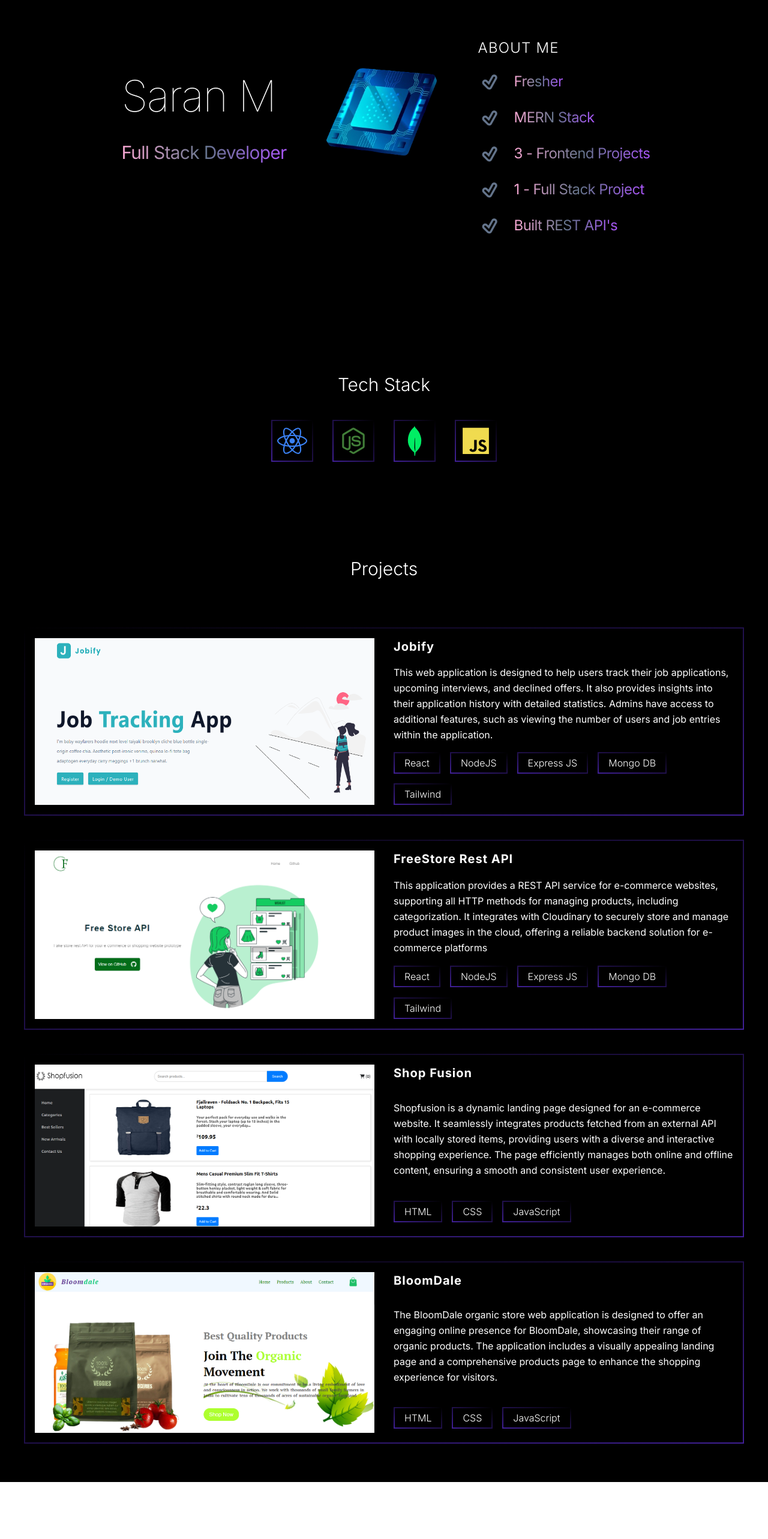
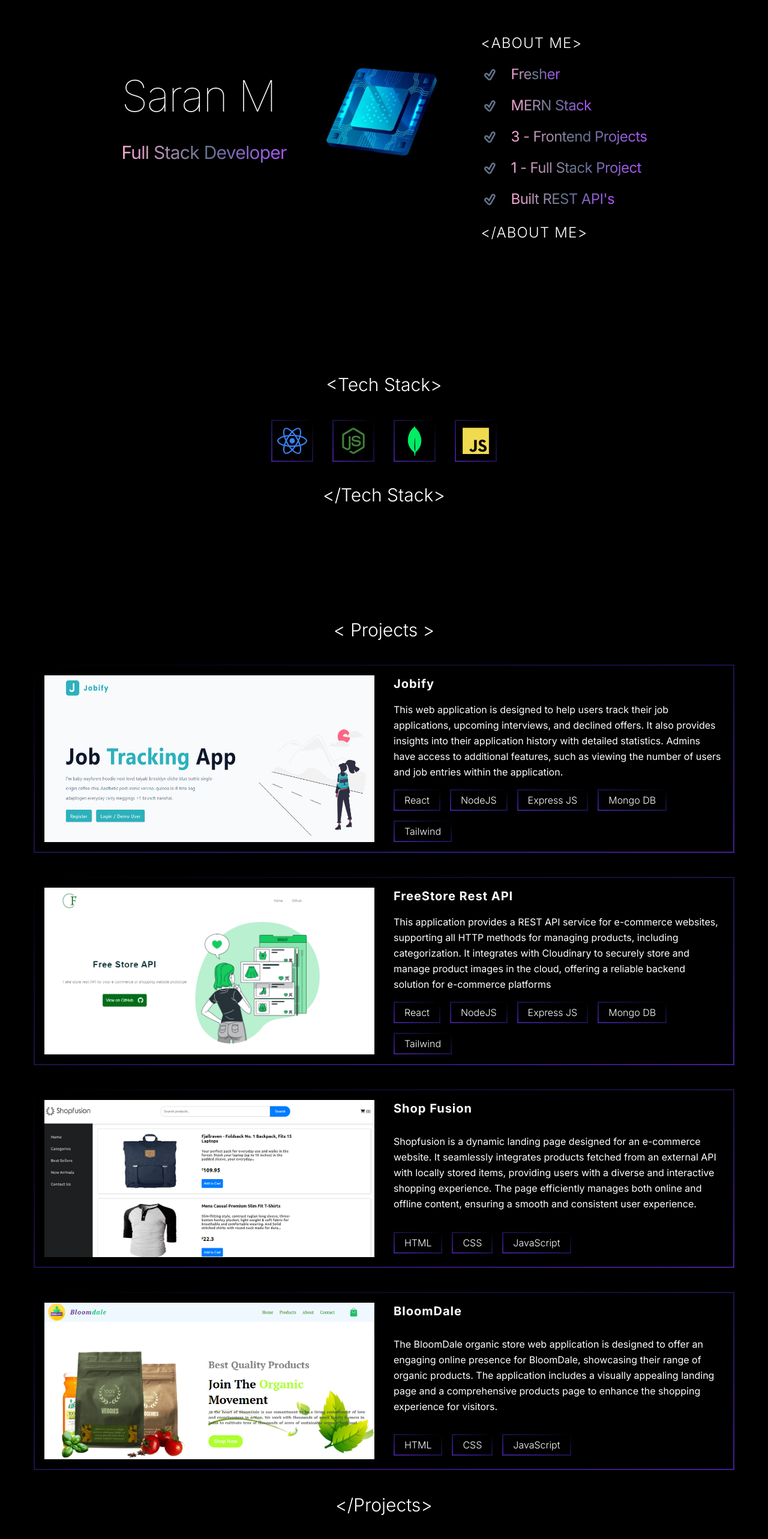
Before and after one commit to SaranMuruganM/portfolio, a React (Vite) app: page / in a window 1280 px wide. Shown: the part 206-2772 px from the top of the page at 60% size. Before the commit the page ends 2677 px from the top, so only its background shows below. Built offline with nearby package versions, Linux system fonts and the light colour scheme.

Commit message:
made some upgrades to components

```diff
--- a/src/App.jsx
+++ b/src/App.jsx
@@ -8,9 +8,8 @@ import cpu from "./assets/cpuformatted.png";
 
 const App = () => {
   return (
-    <div className="bg-black grid">
-      <div className="fixed min-h-dvh min-w-[100vw] flex items-center justify-center z-0" >
-
+    <div className="grid bg-black">
+      <div className="fixed left-0 top-0 z-0 flex min-h-dvh min-w-[100vw] items-center justify-center">
         <motion.img
           initial={{ y: 8 }}
           animate={{ y: -8 }}
@@ -22,10 +21,11 @@ const App = () => {
           }}
           src={cpu}
           alt="Animated CPU graphic"
-        className="-z-2 w-[200px] h-[150px]"
+          className="h-[100px] w-[150px] sm:h-[80px] sm:w-[120px] md:h-[150px] md:w-[200px]"
         />
       </div>
-      <div className="container z-10 mx-auto min-h-[100vh] md:px-10 px-4">
+
+      <div className="container z-10 mx-auto min-h-dvh px-4 lg:px-10">
         <NavBar />
         <Hero />
         <TechStack />
--- a/src/components/Hero.jsx
+++ b/src/components/Hero.jsx
@@ -27,15 +27,23 @@ const Hero = () => {
           animate={{ y: 0, opacity: 1 }}
           initial={{ y: -100, opacity: 0 }}
           transition={{ type: "tween", duration: 0.5, delay: 0.5 }}
-          className=" lg:text-2xl text-2xl tracking-wider  font-light mt-16"
+          className=" lg:text-2xl text-xl tracking-wider  font-light mt-16"
         >
-          ABOUT ME
+          &lt;ABOUT ME&gt;
         </motion.div>
         <HeroAbout aname={"Fresher"} />
         <HeroAbout aname={"MERN Stack"} />
         <HeroAbout aname={" 3 - Frontend Projects"} />
         <HeroAbout aname={"1 - Full Stack Project"} />
         <HeroAbout aname={"Built REST API's"} />
+        <motion.div
+          animate={{ y: 0, opacity: 1 }}
+          initial={{ y: -100, opacity: 0 }}
+          transition={{ type: "tween", duration: 0.5, delay: 0.5 }}
+          className=" lg:text-2xl text-xl tracking-wider  font-light mt-6"
+        >
+          &lt;/ABOUT ME&gt;
+        </motion.div>
       </div>
     </div>
   );
--- a/src/components/HeroAbout.jsx
+++ b/src/components/HeroAbout.jsx
@@ -9,8 +9,8 @@ const HeroAbout = ({ aname }) => {
       transition={{ type: "tween", duration: 0.5, delay: 0 }}
       className="mt-5 flex items-center gap-5  "
     >
-      <TiTickOutline color="#64748b" size={40} strokeWidth={0.1} />
-      <span className="bg-gradient-to-r from-pink-300 via-slate-500 to-purple-500 bg-clip-text text-xl tracking-tight text-transparent lg:text-2xl">
+      <TiTickOutline color="#64748b" size={30} strokeWidth={0.1}/>
+      <span className="bg-gradient-to-r from-pink-300 via-slate-500 to-purple-500 bg-clip-text text-2xl tracking-tight text-transparent lg:text-2xl">
         {aname}
       </span>
     </motion.div>
--- a/src/components/NavBar.jsx
+++ b/src/components/NavBar.jsx
@@ -5,7 +5,7 @@ import Resume from '../assets/saranm.pdf'
 const NavBar = () => {
   return (
     <div className="flex items-center justify-between py-6 text-white">
-      <h1 className="md:text-lg md:tracking-wide">SARAN M</h1>
+      <h1 className="md:text-lg md:tracking-wide">&lt;SARAN M&gt;</h1>
       <div className="flex items-center gap-3 md:gap-5 md:tracking-wide">
         <div className="hidden items-center md:flex md:gap-5 md:text-lg md:tracking-wide">
           <a href="https://github.com/SaranMuruganM" target={"_blank"}>
--- a/src/components/Projects.jsx
+++ b/src/components/Projects.jsx
@@ -1,34 +1,53 @@
-import React,{useEffect} from "react";
-import { motion, useAnimation } from "framer-motion";
+import React, { useState } from "react";
+import { projectHero } from "../assets/projectHero";
+import cpu from '../assets/cpu.png'
 
-import { projectHero } from "../assets/projectHero";
 const Projects = () => {
+  const [mousePosition, setMousePosition] = useState({ x: 0, y: 0 });
+  const [showGif, setShowGif] = useState(false);
+
+  const handleMouseMove = (e) => {
+    setMousePosition({ x: e.clientX, y: e.clientY });
+  };
+
+  const handleMouseEnter = () => {
+    setShowGif(false);  //set it to true after next update
+  };
+
+  const handleMouseLeave = () => {
+    setShowGif(false);
+  };
 
   return (
     <div
-      className="mt-[20vh] mb-16 text-white "
+      className="mb-16 mt-[20vh] p-4 text-white lg:p-4"
+      onMouseMove={handleMouseMove}
     >
-      <h1 className="mb-20 text-center text-3xl font-light lg:text-3xl">
-        Projects
+      <h1 className="mb-10 text-center text-2xl font-light lg:text-3xl">
+        &lt; Projects &gt;
       </h1>
-      {projectHero.map((project) => {
-        return (
+      {projectHero.map((project) => (
         <a
           key={project.id}
           href={project.url}
           target={"_blank"}
-            className="tech-stack-styling mt-10 grid gap-8 border-2 p-4 text-sm text-white backdrop-blur-lg md:grid-cols-2 md:text-lg"
+          rel="noopener noreferrer"
+          className="tech-stack-styling mt-10 grid gap-8 border-2 p-4 text-sm text-white backdrop-blur-lg md:text-lg lg:grid-cols-2"
         >
-            <img src={project.img} alt="img" className="h-full w-full" />
+          <img
+            src={project.img}
+            alt={project.name}
+            className="h-full w-full"
+            onMouseEnter={handleMouseEnter}
+            onMouseLeave={handleMouseLeave}
+          />
           <div className="grid gap-4">
-              <h1 className="text-xl font-bold tracking-wider">
-                {project.name}
-              </h1>
+            <h1 className="text-xl font-bold tracking-wider">{project.name}</h1>
             <h1 className="text-base leading-relaxed">{project.description}</h1>
-              <div className="flex items-center gap-4 flex-wrap">
+            <div className="flex flex-wrap items-center gap-4">
               {project.techStack.map((tech) => (
                 <h1
-                    key={project.name}
+                  key={tech}
                   className="tech-stack-styling-inverse border-2 px-4 py-1 text-xs font-light md:border-2 md:text-base"
                 >
                   {tech}
@@ -37,8 +56,25 @@ const Projects = () => {
             </div>
           </div>
         </a>
-        );
-      })}
+      ))}
+      {showGif && (
+        <img
+          src={cpu}
+          alt="hover effect"
+          style={{
+            position: "fixed",
+            top: mousePosition.y , // Offset the position slightly
+            left: mousePosition.x -80,
+            pointerEvents: "none",
+            width: "200px", // Adjust size as needed
+            height: "150px",
+            zIndex: 9999,
+          }}
+        />
+      )}
+      <h1 className="mt-10 text-center text-2xl font-light lg:text-3xl">
+        &lt;/Projects&gt;
+      </h1>
     </div>
   );
 };
--- a/src/components/TechStack.jsx
+++ b/src/components/TechStack.jsx
@@ -8,18 +8,32 @@ import { motion, useAnimation } from "framer-motion";
 const TechStack = () => {
 
   return (
-    <div className="grid grid-rows-2 justify-center text-center font-light text-white">
-      <h1 className="self-center text-3xl lg:text-3xl">Tech Stack</h1>
-      <div className="*:tech-stack-styling-inverse mt-4 flex justify-center gap-3 md:gap-8 *:p-2 *:backdrop-blur-lg">
-        <FaReact size={70} color="#3b82f6" />
+    <div className="grid grid-rows-3 justify-center text-center font-light text-white">
+      <h1 className="self-center text-2xl lg:text-3xl">&lt;Tech Stack&gt;</h1>
+      <div className="*:tech-stack-styling-inverse mt-4 flex justify-center gap-6 *:p-2 *:backdrop-blur-lg md:gap-8">
+        <FaReact
+          color="#3b82f6"
+          className="h-16 w-16 md:h-[70px] md:w-[70px]"
+        />
 
-        <IoLogoNodejs size={70} color="#417e38" />
+        <IoLogoNodejs
+          color="#417e38"
+          className="h-16 w-16 md:h-[70px] md:w-[70px]"
+        />
 
-        <SiMongodb size={70} color="#00ed64" />
+        <SiMongodb
+          color="#00ed64"
+          className="h-16 w-16 md:h-[70px] md:w-[70px]"
+        />
 
-          <IoLogoJavascript size={70} color="#f0db4f" />
-
+        <IoLogoJavascript
+          color="#f0db4f"
+          className="h-16 w-16 md:h-[70px] md:w-[70px]"
+        />
       </div>
+      <h1 className="mt-6 self-center text-2xl lg:text-3xl">
+        &lt;/Tech Stack&gt;
+      </h1>
     </div>
   );
 };
```
Also changed, not shown: 1 other file (tests, documents, lock files or other folders). Lines whose indentation alone changed are shown as unchanged.
